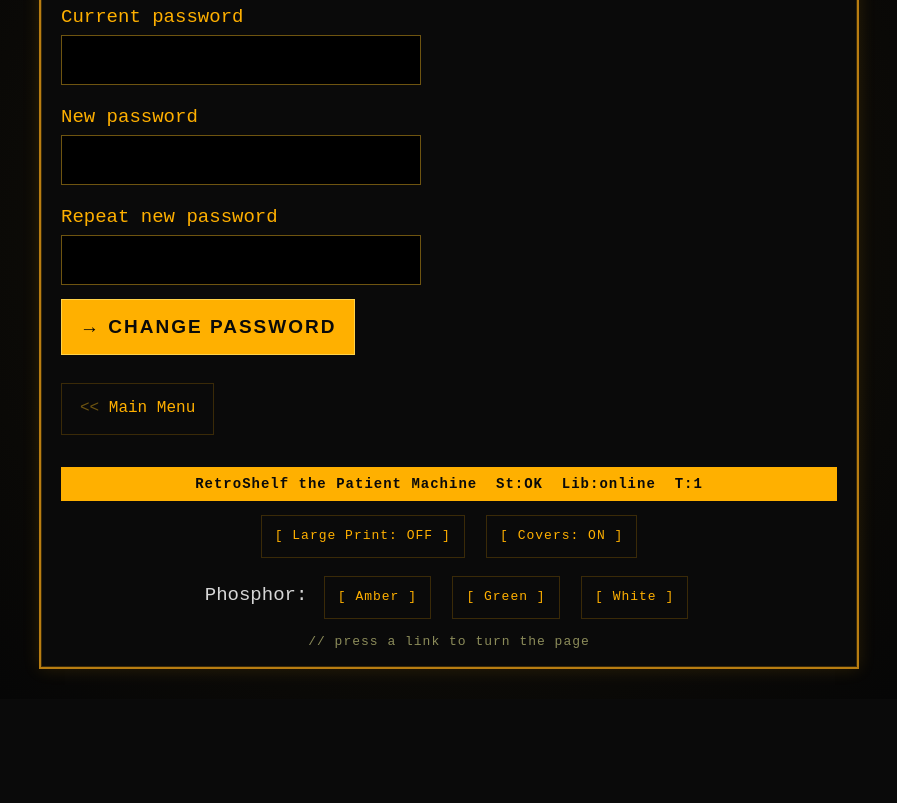
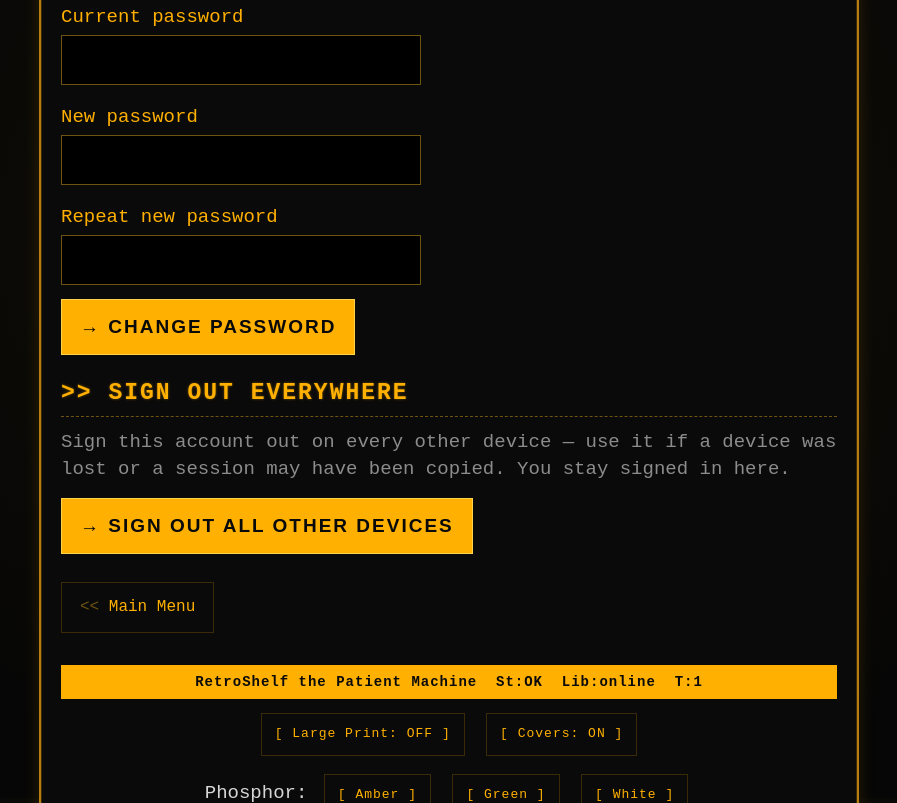
Before and after one commit to Caleb68864/RetroShelf, a FastAPI app: template app/templates/account.html in a window 1280 px wide. Shown: the part 802-1605 px from the top of the page, without its empty margins (191-1088 px from the left). Before the commit the page ends 1475 px from the top, so only its background shows below. Run offline with FastAPI, Linux system fonts and the light colour scheme; the template is opened without the code that fills it, so the values that code supplies are empty; parts of the project's set-up code (start-up, migrations or seed data) failed here and were passed over; some libraries are stand-ins or nearby versions.

Commit message:
harden-auth(pass-4): Secure cookie on HTTPS + "sign out all devices" revocation
Two real session findings closed:
- The session cookie gained no Secure attribute even behind TLS. _mint_session
  now sets Secure only when BRIDGE_PUBLIC_URL is an https:// URL, so a
  TLS-fronted deployment never sends the cookie in cleartext; the default
  plain-HTTP LAN deployment is unchanged (a Secure cookie would never be sent
  over its http:// links).
- A lost/stolen cookie was only killable as a side effect of changing the
  password. Added an explicit /account "Sign out all other devices" action:
  it bumps token_version (invalidating every outstanding cookie) and re-mints
  the acting device so the operator stays signed in here. Logout still only
  clears the local cookie on purpose — one family device signing off must not
  sign the whole household out.

Tests: Secure absent on http / present on https; signout_all revokes a captured
second-device cookie while keeping the acting device signed in.

Co-Authored-By: Claude Opus 4.8 <noreply@anthropic.com>

```diff
--- a/app/main.py
+++ b/app/main.py
@@ -825,6 +825,14 @@ def _register_routes(app: FastAPI, cfg: Config) -> None:
         return request.app.state.store
 
     # -- accounts: sessions, CSRF, and the auth routes -----------------------
+    # Mark the session cookie Secure only when the bridge is fronted by HTTPS, so
+    # a TLS deployment never leaks the cookie in cleartext while the default
+    # plain-HTTP LAN deployment (where a Secure cookie would simply never be sent)
+    # keeps working. [cookie-hardening]
+    _cookie_secure = bool(
+        cfg.bridge_public_url and cfg.bridge_public_url.lower().startswith("https://")
+    )
+
     def session_secret(request: Request) -> str:
         """Return the process's session-signing secret from ``app.state``."""
         return request.app.state.session_secret
@@ -927,7 +935,11 @@ def _register_routes(app: FastAPI, cfg: Config) -> None:
         """Set the HttpOnly, SameSite=Lax session cookie on *resp*.
 
         The absolute expiry is baked into the signed token and mirrored as the
-        cookie ``Max-Age``.
+        cookie ``Max-Age``. The ``Secure`` attribute is set only when the bridge
+        is fronted by HTTPS (``BRIDGE_PUBLIC_URL`` is an ``https://`` URL), so the
+        session cookie is never sent in cleartext on a TLS deployment — while a
+        plain-HTTP LAN deployment (the default) is unaffected, since a ``Secure``
+        cookie would never be sent over its ``http://`` links.
 
         :param request: The incoming request (for the session secret).
         :param resp: The response to set the cookie on.
@@ -940,7 +952,8 @@ def _register_routes(app: FastAPI, cfg: Config) -> None:
             session_secret(request), account_id, profile_id, token_version, expiry
         )
         resp.set_cookie(accounts.SESSION_COOKIE, token, max_age=_SESSION_TTL,
-                        httponly=True, samesite="lax", path="/")
+                        httponly=True, samesite="lax", path="/",
+                        secure=_cookie_secure)
 
     def _clear_session(resp: Response) -> None:
         """Clear the session cookie on *resp*."""
@@ -1269,6 +1282,21 @@ def _register_routes(app: FastAPI, cfg: Config) -> None:
             fresh = store(request).get_account(account_id)
             assert fresh is not None
             resp = _render(message="Password changed.")
+            _mint_session(request, resp, account_id, sess["profile_id"],
+                          fresh["token_version"])
+            return resp
+
+        if action == "signout_all":
+            # Kill every outstanding cookie for this account (a lost or stolen
+            # one included) by bumping token_version, then re-mint THIS device so
+            # the operator who asked for it stays signed in here. This is the
+            # explicit, user-intended revocation path — logout only clears the
+            # local cookie, on purpose, so one family device signing off does not
+            # sign the whole household out. [revocation]
+            store(request).bump_token_version(account_id)
+            fresh = store(request).get_account(account_id)
+            assert fresh is not None
+            resp = _render(message="Signed out on all other devices.")
             _mint_session(request, resp, account_id, sess["profile_id"],
                           fresh["token_version"])
             return resp
--- a/app/templates/account.html
+++ b/app/templates/account.html
@@ -55,6 +55,15 @@
   <p><button class="button" type="submit">Change password</button></p>
 </form>
 
+<div class="sectionhead">&gt;&gt; Sign out everywhere</div>
+<form class="authform" method="post" action="/account">
+  <input type="hidden" name="_csrf" value="{{ csrf }}">
+  <input type="hidden" name="action" value="signout_all">
+  <p class="muted">Sign this account out on every other device &mdash; use it if a
+    device was lost or a session may have been copied. You stay signed in here.</p>
+  <p><button class="button" type="submit">Sign out all other devices</button></p>
+</form>
+
 {% if is_admin %}
 <div class="sectionhead">&gt;&gt; Add an account (admin)</div>
 <form class="authform" method="post" action="/account">
```
Also changed, not shown: tests/test_session_hardening.py (added, +94 -0 lines).
